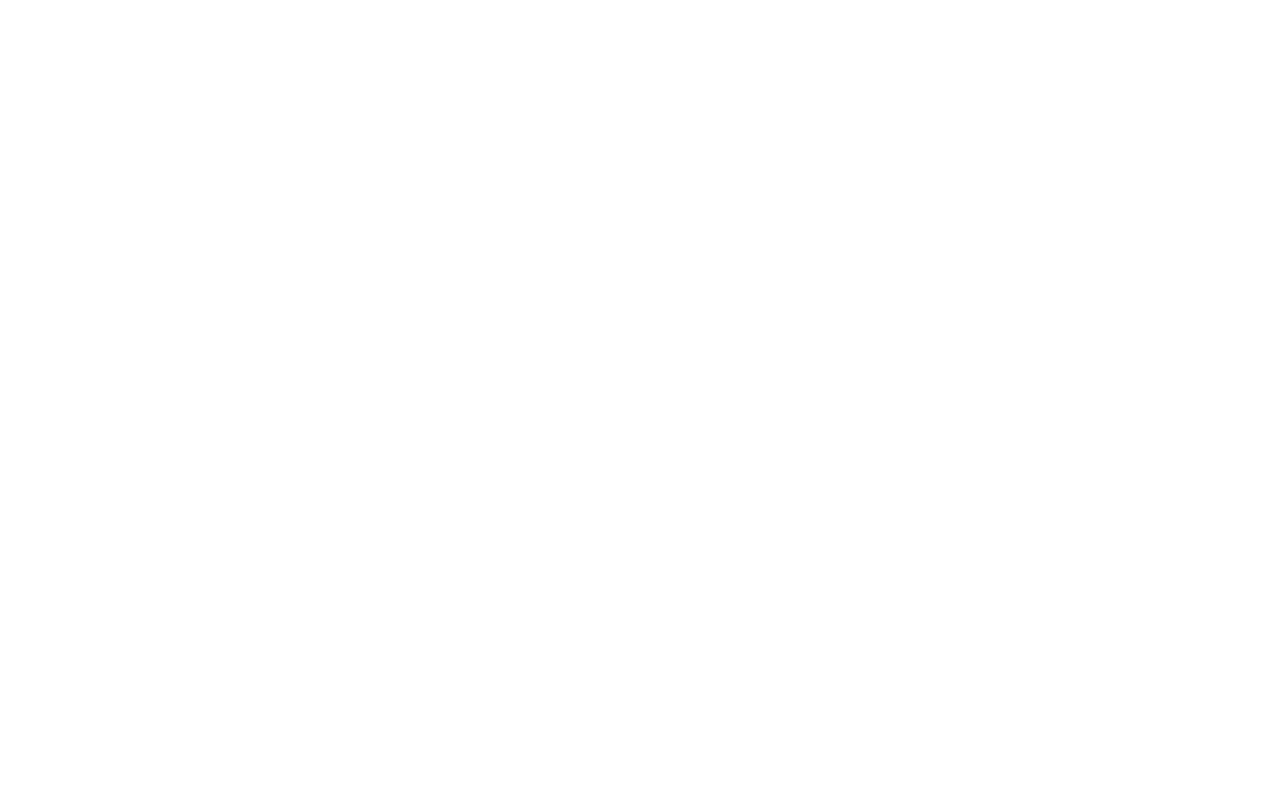
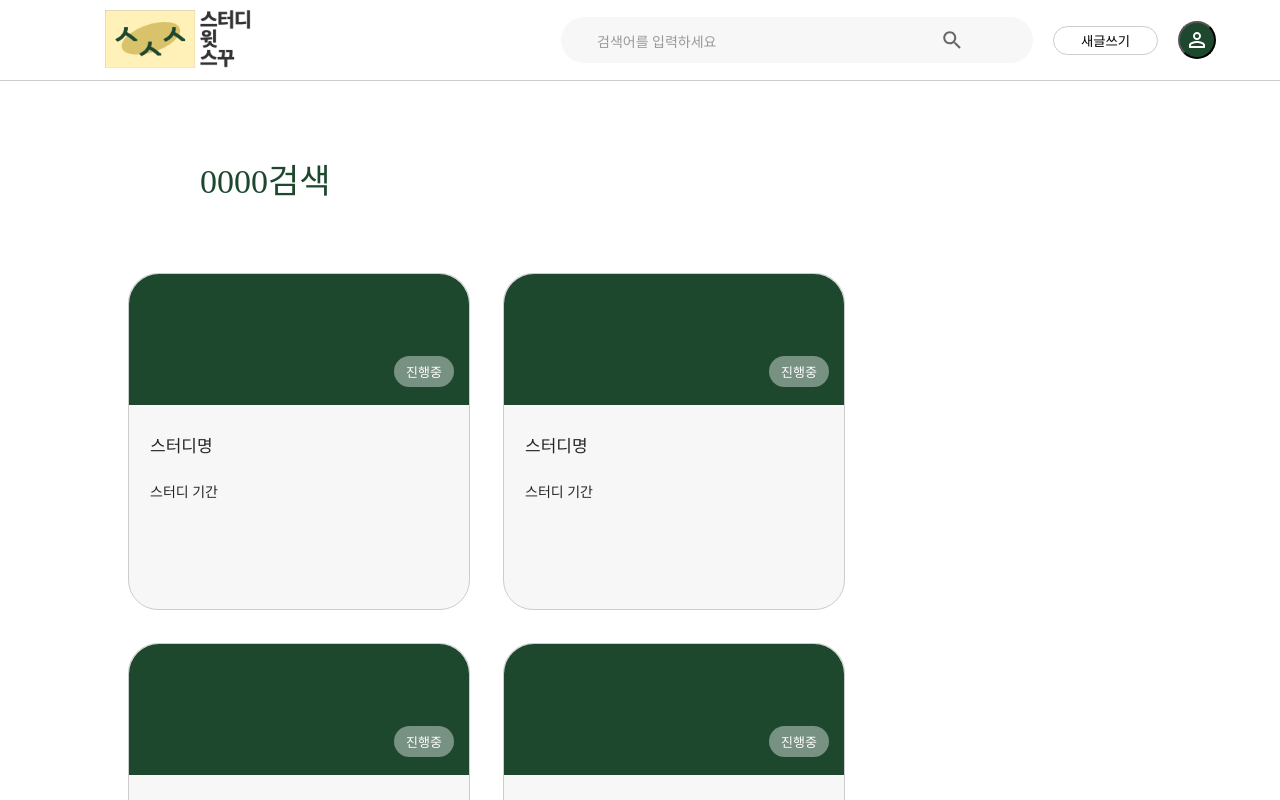
Before and after one commit to k1g99/SwithS, a React (Create React App) app in the folder frontend/: page /search in a window 1280 px wide. Before the commit this address had no page. Shown: the top 800 px of the page. Built offline with nearby package versions, Linux system fonts and the light colour scheme.

Commit message:
feat: searchpage

```diff
--- a/frontend/src/App.js
+++ b/frontend/src/App.js
@@ -7,6 +7,7 @@
 import LoginPage from './Pages/LoginPage'
 import RegisterPage from './Pages/RegisterPage'
 import MystudyPage from './Pages/MystudyPage'
+import SearchPage from './Pages/SearchPage'
 
 function App() {
   return (
@@ -17,6 +18,7 @@
       <Route path="/login" element={<LoginPage />} />
       <Route path="/register" element={<RegisterPage />} />
       <Route path="/mystudy" element={<MystudyPage />} />
+      <Route path="/search" element={<SearchPage />} />
     </Routes>
   )
 }
--- /dev/null
+++ b/frontend/src/Pages/SearchPage.js
@@ -0,0 +1,52 @@
+/** @jsxImportSource @emotion/react */
+import React from 'react'
+import Header1 from '../components/Home/Header1'
+import StudyCard from '../components/StudyCard'
+import Container from '../components/global/Container'
+import { css } from '@emotion/react'
+
+function SearchPage() {
+  return (
+    <div>
+      <Header1 />
+      <Container>
+        <div css={searchTitle}>0000검색</div>
+        <div css={cardContainer}>
+          <div css={cardSection}>
+            <StudyCard />
+            <StudyCard />
+            <StudyCard />
+            <StudyCard />
+            <StudyCard />
+            <StudyCard />
+          </div>
+        </div>
+      </Container>
+    </div>
+  )
+}
+
+const searchTitle = css`
+  margin-top: 60px;
+  margin-left: 200px;
+  color: var(--green-green, #1d482e);
+  /* Display/Display */
+  font-size: 48px;
+  font-style: normal;
+  font-weight: 500;
+  line-height: 150%; /* 72px */
+  font-variant: all-small-caps;
+`
+
+const cardSection = css`
+  width: 80%;
+  margin-top: 60px;
+  display: flex;
+  flex-wrap: wrap;
+  gap: 33px;
+`
+const cardContainer = css`
+  justify-content: center;
+  display: flex;
+`
+export default SearchPage
--- a/frontend/src/components/Dropdown.js
+++ b/frontend/src/components/Dropdown.js
@@ -17,18 +17,8 @@
 
 const dropdownStyle = css`
   position: absolute;
-  top: 60px;
-  right: 0px;
-  width: 206px;
-  height: 205px;
-  flex-shrink: 0;
-  background: white;
-  border: 1px solid black;
-  border-radius: 8px;
-  z-index: 100;
-  fill: var(--gray-white, #fff);
-  stroke-width: 1px;
-  stroke: var(--green-green, #1d482e);
+  top: 72px;
+  right: 72px;
 `
 
 export default Dropdown
--- /dev/null
+++ b/frontend/src/components/StudyCard.js
@@ -0,0 +1,81 @@
+/** @jsxImportSource @emotion/react */
+import React from 'react'
+import { css } from '@emotion/react'
+
+function StudyCard() {
+  return (
+    <div css={cardContainer}>
+      <div css={topSection}>
+        <div css={studyState}>진행중</div>
+      </div>
+      <div css={bottomSection}>
+        <div css={studyName}>스터디명</div>
+        <div css={studyPeriod}>스터디 기간</div>
+      </div>
+    </div>
+  )
+}
+
+const cardContainer = css`
+  width: 340px;
+  height: 335px;
+  border-radius: 30px;
+  border: 1px solid var(--gray-gray-2, #ccc);
+  background: var(--gray-gray-1, #f7f7f7);
+`
+
+const topSection = css`
+  width: 340px;
+  height: 131px;
+  border-radius: 30px 30px 0px 0px;
+  background: var(--green-green, #1d482e);
+`
+const studyName = css`
+  color: var(--gray-gray-5, #262626);
+  /* Title/Title */
+  font-family: Pretendard;
+  font-size: 24px;
+  font-style: normal;
+  font-weight: 500;
+  line-height: 150%; /* 30px */
+  font-variant: all-small-caps;
+`
+
+const studyPeriod = css`
+  margin-top: 13px;
+  color: var(--gray-gray-5, #262626);
+  /* Body/Body 2 */
+  font-family: Pretendard;
+  font-size: 20px;
+  font-style: normal;
+  font-weight: 500;
+  line-height: 150%; /* 21px */
+  font-variant: all-small-caps;
+`
+
+const bottomSection = css`
+  padding: 21px;
+`
+
+const studyState = css`
+  margin-top: 82px;
+  margin-left: 265px;
+  display: inline-flex;
+  padding: 0px 12px;
+  justify-content: flex-end;
+  align-items: center;
+  gap: 10px;
+  border-radius: 99px;
+  background: rgba(255, 255, 255, 0.4);
+  color: var(--gray-white, #fff);
+  text-align: right;
+  /* Caption/Caption */
+  font-family: Pretendard;
+  font-size: 18px;
+  font-style: normal;
+  font-weight: 400;
+  line-height: 170%; /* 18px */
+  font-variant: all-small-caps;
+`
+
+export default StudyCard
```
Also changed, not shown: frontend/src/images/dropdown.svg (added).
